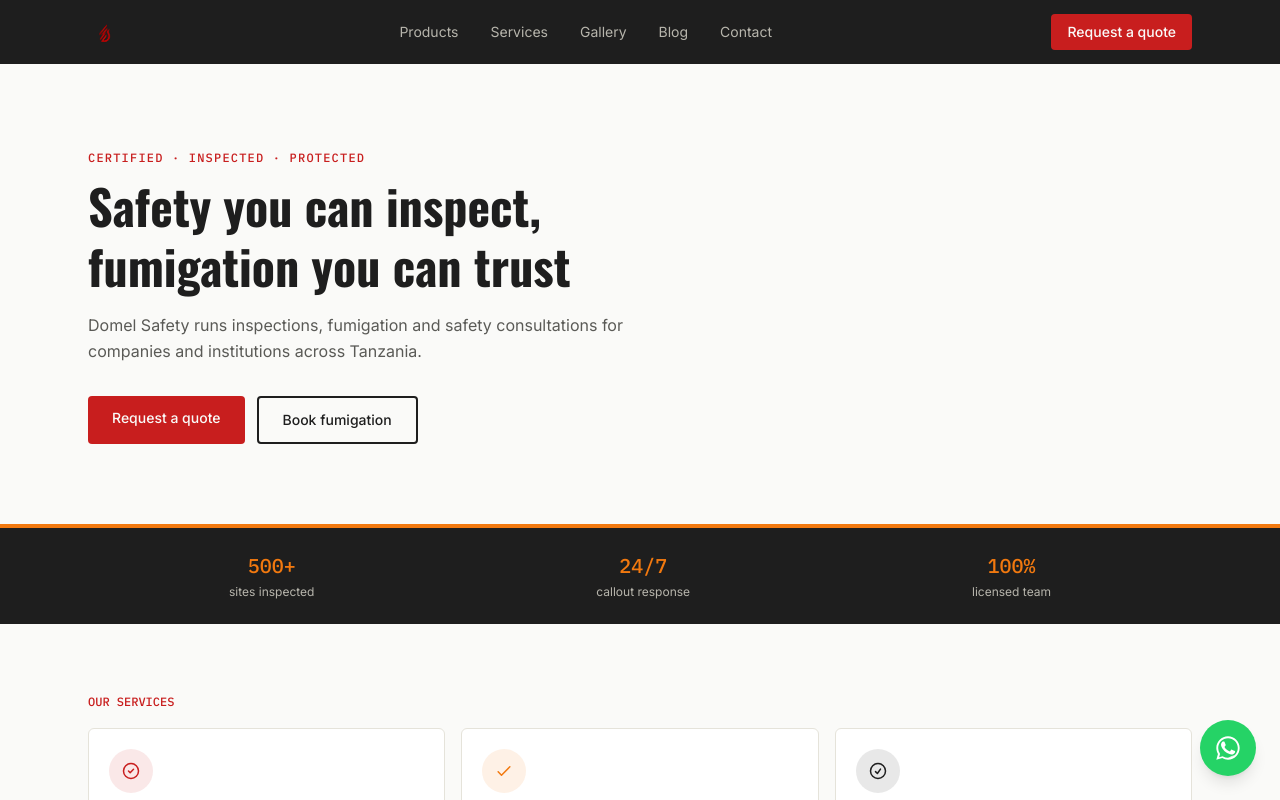
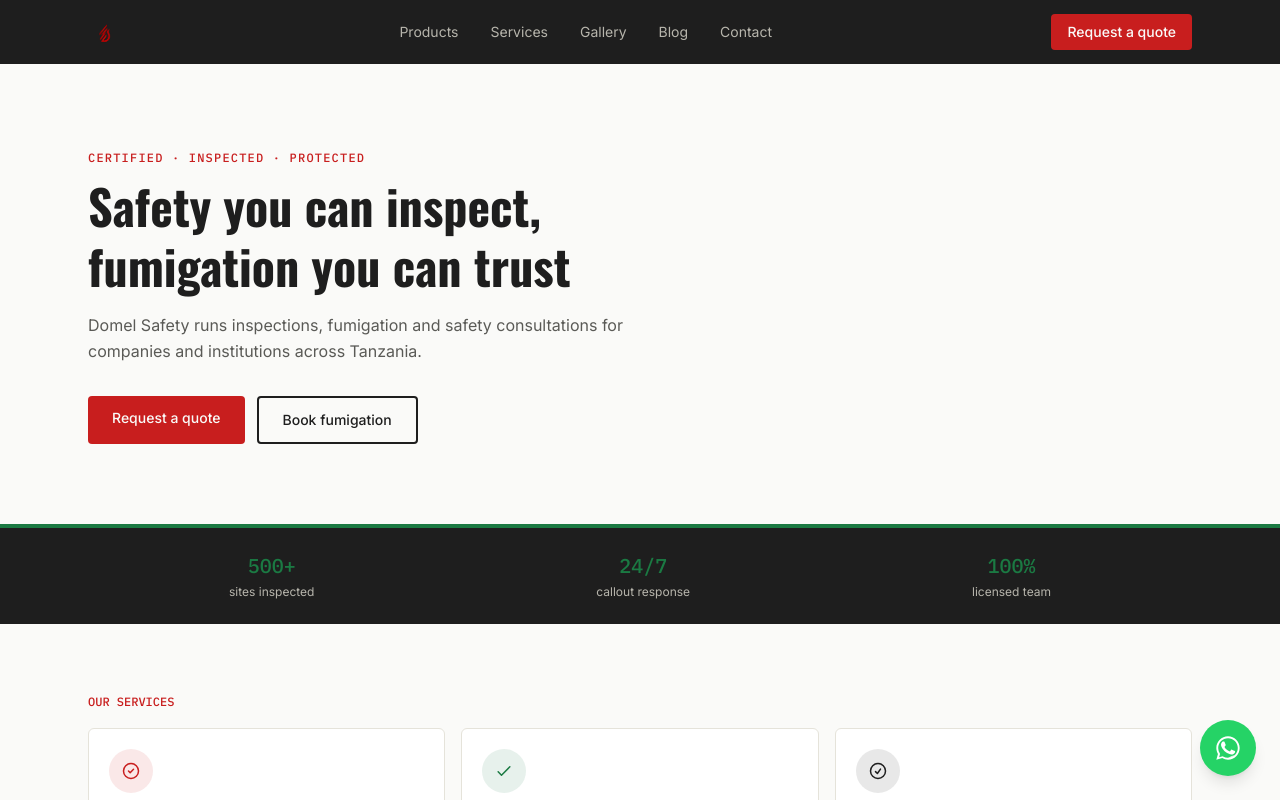
Before and after one commit to domelsafety/domel-safety-web, a Next.js app: page / in a window 1280 px wide. Shown: the top 800 px of the page. Built offline with nearby package versions, Linux system fonts and the light colour scheme.

Commit message:
Update brand accent color from orange to green per client request

```diff
--- a/app/globals.css
+++ b/app/globals.css
@@ -7,7 +7,7 @@
   --color-charcoal: #1E1E1E;
   --color-charcoal-light: #B7B5AC;
   --color-red: #C81E1E;
-  --color-orange: #F2790F;
+  --color-orange: #1B7A43;
   --color-offwhite: #FAFAF8;
   --color-steel: #5A5A56;
   --color-border: #E5E3DA;
```
